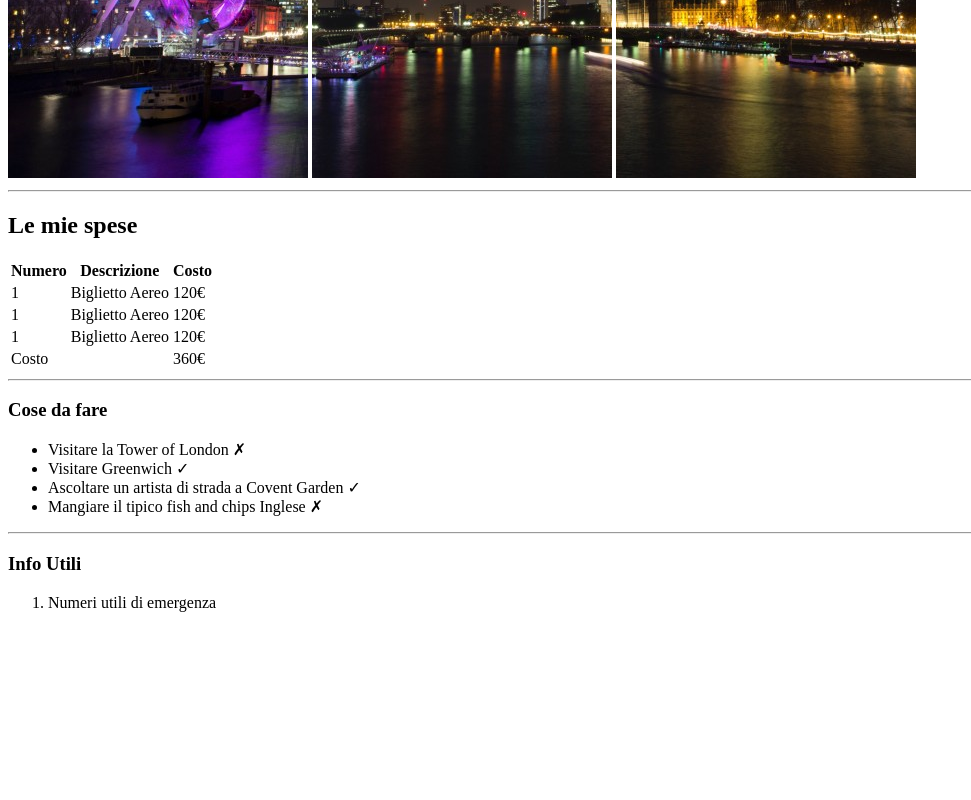
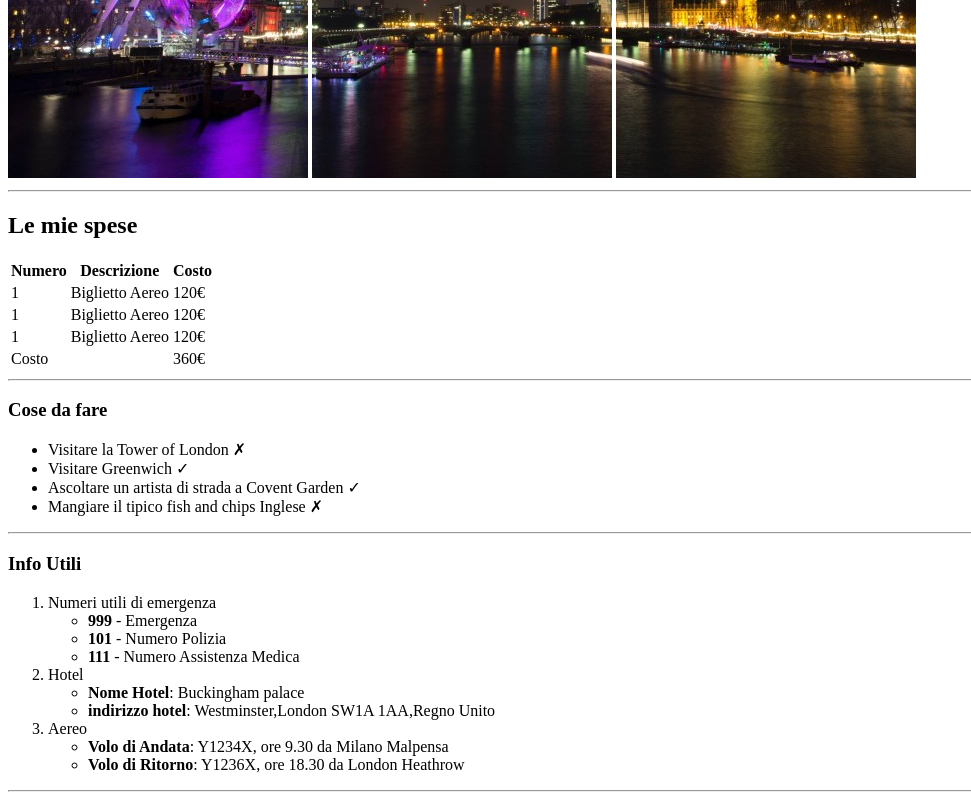
Before and after one commit to MatteoBassanin/html-london-trip, a plain HTML site: page index.html in a window 1280 px wide. Shown: the part 502-1302 px from the top of the page, without its empty margins (0-971 px from the left). Before the commit the page ends 1130 px from the top, so only its background shows below. Drawn offline with Linux system fonts and the light colour scheme.

Commit message:
second section

```diff
--- a/index.html
+++ b/index.html
@@ -84,7 +84,26 @@
             <h3>Info Utili</h3>
             <ol>
                 <li>Numeri utili di emergenza</li>
+                    <ul>
+                        <li><strong>999</strong> - Emergenza</li>
+                        <li><strong>101</strong> - Numero Polizia</li>
+                        <li><strong>111</strong> - Numero Assistenza Medica</li>
+                    </ul>
+                <li>Hotel</li>
+                    <ul>
+                        <li><strong>Nome Hotel</strong>: Buckingham palace</li>
+                        <li><strong>indirizzo hotel</strong>: Westminster,London SW1A 1AA,Regno Unito</li>
+                    </ul>
+                <li>Aereo</li>
+                    <ul>
+                        <li><strong>Volo di Andata</strong>: Y1234X, ore 9.30 da Milano Malpensa</li>
+                        <li><strong>Volo di Ritorno</strong>: Y1236X, ore 18.30 da London Heathrow</li>
+                    </ul>
             </ol>
+
+            <hr>
+
+            <!-- fine terza sezione -->
         </section>
 
     </main>
```
